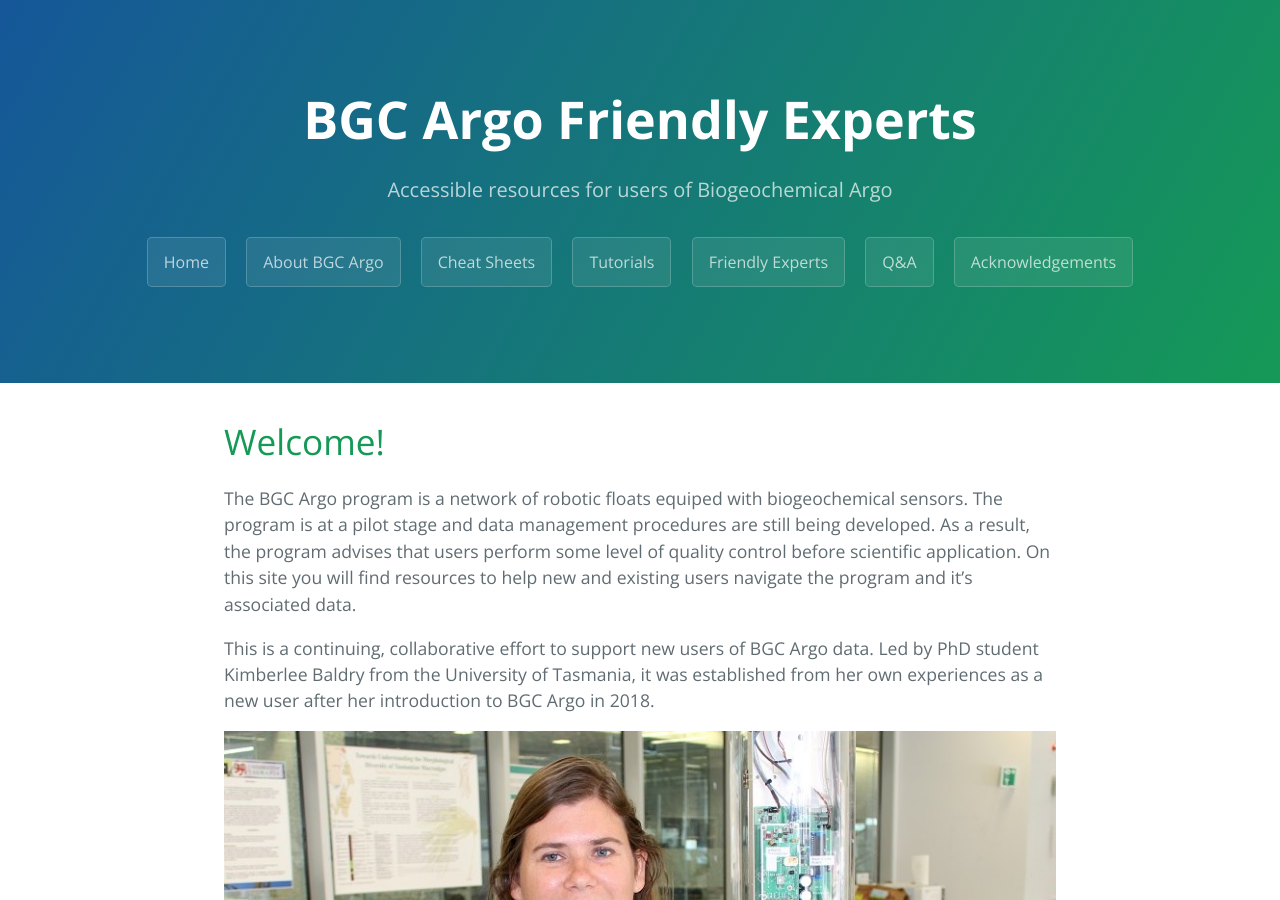
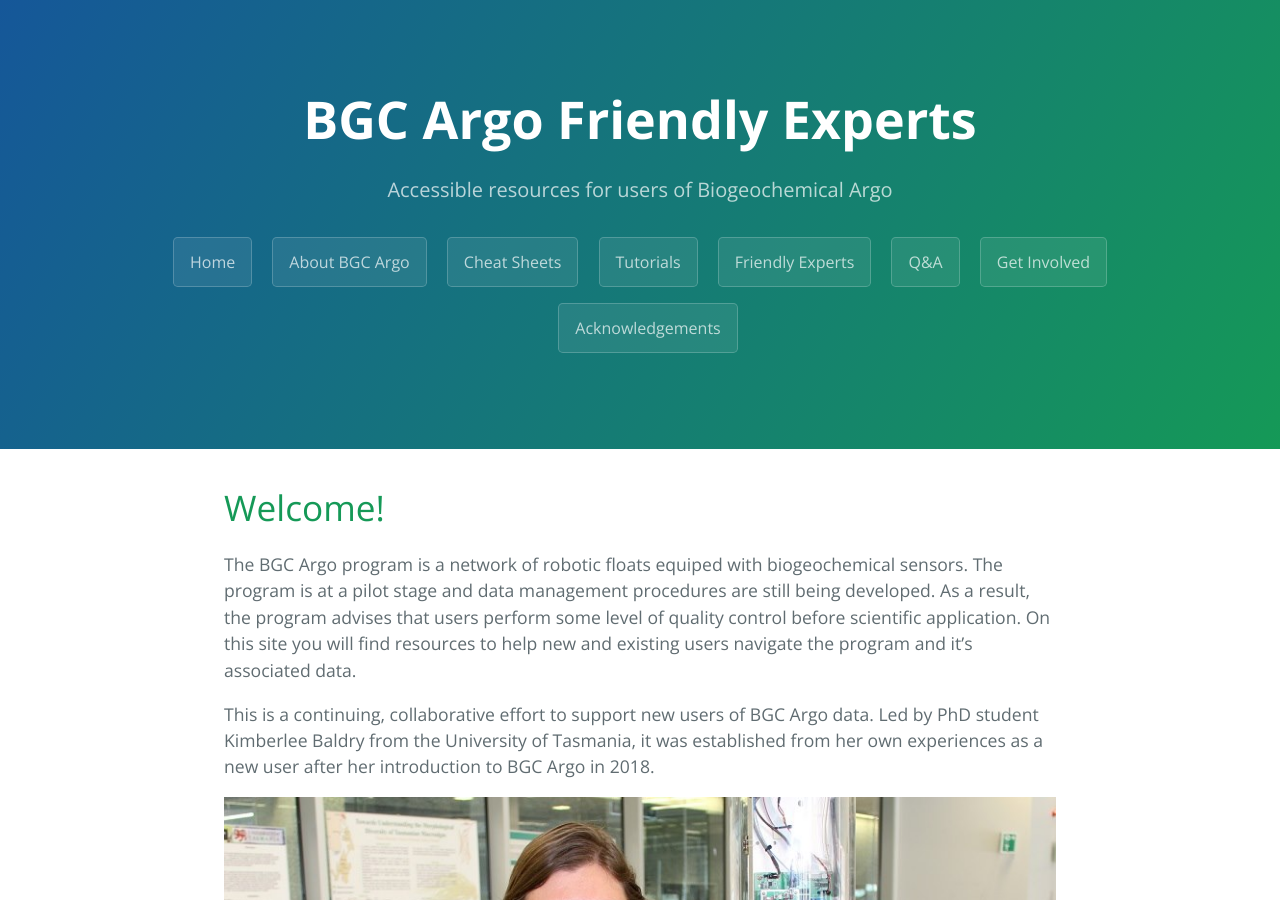
Before and after one commit to KimBaldry/FriendlyExperts, a Jekyll site: the page built from index.md, in a window 1280 px wide and 900 px high. Built offline with Jekyll 4.4.1, drawn with Linux system fonts in a browser that asks for light colours.

Commit message:
Update default.html

```diff
--- a/_layouts/default.html
+++ b/_layouts/default.html
@@ -26,13 +26,14 @@
       <h1 class="project-name">{{ page.title | default: site.title | default: site.github.repository_name }}</h1>
       <h2 class="project-tagline">{{ page.description | default: site.description | default: site.github.project_tagline }}</h2>
       {% if site.github.is_project_page %}
-        <a href= "https://kimbaldry.github.io/FriendlyExperts/index.html" class="btn">Home</a>
-        <a href= "https://kimbaldry.github.io/FriendlyExperts/BGC_Argo/index.html" class="btn">About BGC Argo</a>
-        <a href="https://kimbaldry.github.io/FriendlyExperts/CheatSheets/index.html" class="btn">Cheat Sheets</a>
-        <a href="https://kimbaldry.github.io/FriendlyExperts/Tutorials/index.html" class="btn">Tutorials</a>
-        <a href="https://kimbaldry.github.io/FriendlyExperts/FriendlyExperts/index.html" class="btn">Friendly Experts</a>
-        <a href="https://kimbaldry.github.io/FriendlyExperts/Q&A/index.html" class="btn">Q&A</a>
-        <a href="https://kimbaldry.github.io/FriendlyExperts/Acknowledgements/index.html" class="btn">Acknowledgements</a>
+        <a href= "https://kimbaldry.github.io/FriendlyExperts/" class="btn">Home</a>
+        <a href= "https://kimbaldry.github.io/FriendlyExperts/BGC_Argo/" class="btn">About BGC Argo</a>
+        <a href="https://kimbaldry.github.io/FriendlyExperts/CheatSheets/" class="btn">Cheat Sheets</a>
+        <a href="https://kimbaldry.github.io/FriendlyExperts/Tutorials/" class="btn">Tutorials</a>
+        <a href="https://kimbaldry.github.io/FriendlyExperts/FriendlyExperts/" class="btn">Friendly Experts</a>
+        <a href="https://kimbaldry.github.io/FriendlyExperts/Q&A/" class="btn">Q&A</a>
+        <a href="https://kimbaldry.github.io/FriendlyExperts/Get_Involved/" class="btn">Get Involved</a>
+        <a href="https://kimbaldry.github.io/FriendlyExperts/Acknowledgements/" class="btn">Acknowledgements</a>
       {% endif %}
 
     </header>
```
